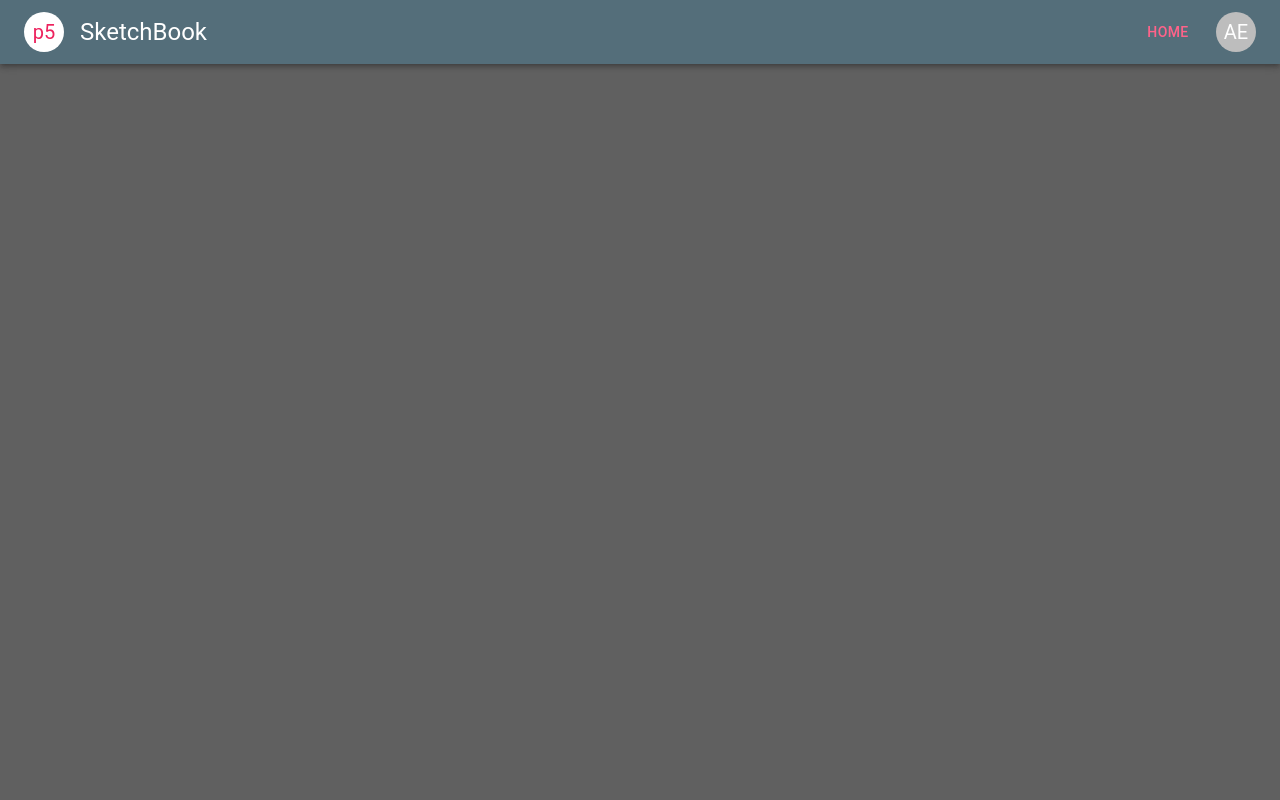
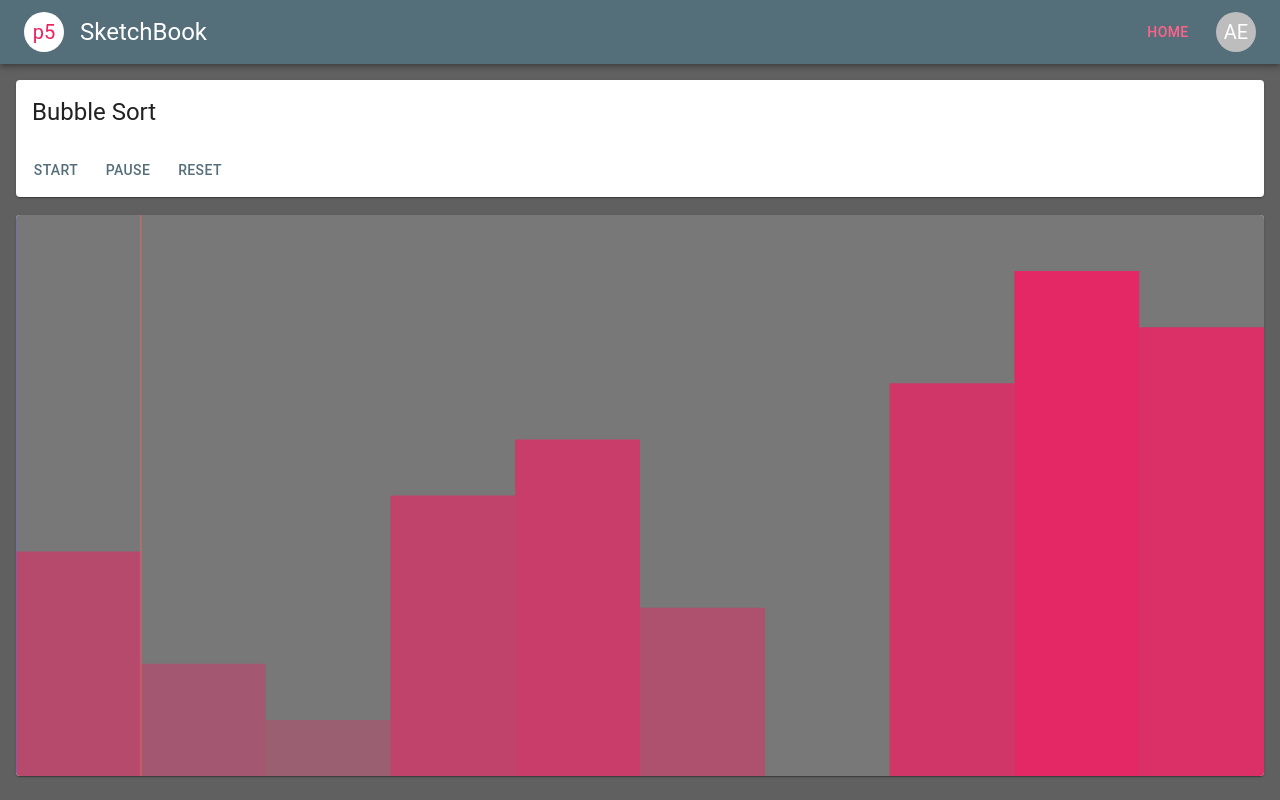
Before and after one commit to atpe/p5sketchbook, a React (Create React App) app: page /sorting-algorithms/bubble-sort in a window 1280 px wide. Built offline with nearby package versions, Linux system fonts and the light colour scheme.

Commit message:
Added bubble sort and reset button for all algorithms

```diff
--- a/src/App.js
+++ b/src/App.js
@@ -1,9 +1,8 @@
-import { createTheme } from '@mui/material/styles';
 // React imports
 import React, { useRef } from 'react'
 // React-Router-Dom imports
 import { Routes, Route } from 'react-router-dom'
-import { useTheme } from '@emotion/react';
+import { useTheme } from '@emotion/react'
 // Mui component imports
 import Box from '@mui/material/Box'
 // Local component imports
@@ -34,6 +33,7 @@ export default function App() {
             <Route path='sorting-algorithms'>
               <Route path='selection-sort' element={<Sketch sketch='selectionSort' />} />
               <Route path='insertion-sort' element={<Sketch sketch='insertionSort' />} />
+              <Route path='bubble-sort' element={<Sketch sketch='bubbleSort' />} />
             </Route>
           </Route>
         </Routes>
--- a/src/home/Home.js
+++ b/src/home/Home.js
@@ -10,9 +10,6 @@ import List from '@mui/material/List'
 import ListSubheader from '@mui/material/ListSubheader'
 import ListItemButton from '@mui/material/ListItemButton'
 import ListItemText from '@mui/material/ListItemText'
-import ListItemIcon from '@mui/material/ListItemIcon'
-// Mui icon imports
-import SortIcon from '@mui/icons-material/Sort'
 
 export default function Home() {
 
@@ -28,7 +25,7 @@ export default function Home() {
           <ListItemText primary='Insertion Sort' />
         </ListItemButton>
         <ListItemButton component={Link} to='/sorting-algorithms/bubble-sort'>
-          <ListItemText primary='Bubble Sort' secondary='beta' />
+          <ListItemText primary='Bubble Sort' />
         </ListItemButton>
       </CardContent >
     </Card>
--- a/src/sketches/Sketch.js
+++ b/src/sketches/Sketch.js
@@ -5,9 +5,10 @@ import p5 from 'p5'
 import Card from '@mui/material/Card'
 import CardHeader from '@mui/material/CardHeader'
 
-import { sortingSketch, sortingActions } from './sorting/main'
-import SelectionSort from './sorting/algorithms/selectionSort'
-import InsertionSort from './sorting/algorithms/insertionSort'
+import { sortingSketch, sortingActions } from './sortingAlgorithms/main'
+import SelectionSort from './sortingAlgorithms/algorithms/selectionSort'
+import InsertionSort from './sortingAlgorithms/algorithms/insertionSort'
+import BubbleSort from './sortingAlgorithms/algorithms/bubbleSort'
 
 
 /** Sketch component
@@ -28,6 +29,11 @@ export default function Sketch(props) {
       sketch: sketch => sortingSketch(sketch, new InsertionSort(sketchRef)),
       actions: sortingActions,
     },
+    bubbleSort: {
+      title: 'Bubble Sort',
+      sketch: sketch => sortingSketch(sketch, new BubbleSort(sketchRef)),
+      actions: sortingActions,
+    },
   }
 
   /** Instance of p5.js */
@@ -37,6 +43,7 @@ export default function Sketch(props) {
   const actions = {
     start: () => instance.loop(),
     pause: () => instance.noLoop(),
+    reset: () => instance.reset(),
   }
 
   /** Return sketch */
--- /dev/null
+++ b/src/sketches/sortingAlgorithms/algorithms/bubbleSort.js
@@ -0,0 +1,56 @@
+import List from '../list'
+
+// Does not assume unique and/or linear array
+export default class BubbleSort extends List {
+  constructor(sketchRef) {
+    const { clientWidth, clientHeight } = sketchRef.current
+    super(clientWidth, clientHeight)
+    this.i = 1
+    this.j = 0
+    this.isSorted = false
+  }
+
+  reset() {
+    this.i = 1
+    this.j = 0
+    this.isSorted = false
+    this.shuffle()
+  }
+
+  check() {
+    for (let i = 1; i < List.maxLines; i++) {
+      if (this.items[i] < this.items[i - 1]) return false
+    }
+    return true
+  }
+
+  sort() {
+    // Iterating over width
+    if (!this.isSorted && this.i < List.maxLines) {
+      // Check if current index is less than previous index
+      if (this.items[this.i] < this.items[this.j]) {
+        // Swap previous index with current index
+        [this.items[this.i], this.items[this.j]] = [this.items[this.j], this.items[this.i]]
+      }
+      this.i++
+      this.j++
+    } else {
+      this.isSorted = this.check()
+      this.i = 1
+      this.j = 0
+    }
+  }
+
+  highlight(sketch) {
+    if (this.isSorted) return
+    sketch.push()
+    sketch.strokeWeight(2)
+    // sketch.stroke([100, 255, 100, 100])
+    // sketch.line(this.iMax * this.spacing, 0, this.iMax * this.spacing, this.height)
+    sketch.stroke([255, 100, 100, 100])
+    sketch.line(this.i * this.spacing, 0, this.i * this.spacing, this.height)
+    sketch.stroke([100, 100, 255, 100])
+    sketch.line(this.j * this.spacing, 0, this.j * this.spacing, this.height)
+    sketch.pop()
+  }
+}
--- a/src/sketches/sorting/algorithms/insertionSort.js
+++ b/src/sketches/sortingAlgorithms/algorithms/insertionSort.js
@@ -5,38 +5,46 @@ export default class InsertionSort extends List {
   constructor(sketchRef) {
     const { clientWidth, clientHeight } = sketchRef.current
     super(clientWidth, clientHeight)
-    this.iMax = 1
-    this.i = this.iMax
-    this.j = this.iMax - 1
+    this.i = 1
+    this.j = 0
+    this._i = 1
+  }
+
+  reset() {
+    this.i = 1
+    this._i = this.i
+    this.j = this.i - 1
+    this.shuffle()
   }
 
   sort() {
     // Iterating over width
-    if (this.i < List.maxLines) {
+    if (this._i < List.maxLines) {
       // Check if current index is less than previous index
-      if (this.items[this.i] < this.items[this.j]) {
+      if (this.items[this._i] < this.items[this.j]) {
         // Swap previous index with current index
-        [this.items[this.i], this.items[this.j]] = [this.items[this.j], this.items[this.i]]
+        [this.items[this._i], this.items[this.j]] = [this.items[this.j], this.items[this._i]]
         // Decrease indices to check previous
-        this.i--
+        this._i--
         this.j--
         // Keep decreaaing until current is in correct position
         if (this.j >= 0) return
       }
       // Increase max index and reset other indices
-      this.iMax++
-      this.i = this.iMax
-      this.j = this.iMax - 1
+      this.i++
+      this._i = this.i
+      this.j = this.i - 1
     }
   }
 
   highlight(sketch) {
+    if (this._i === List.maxLines) return
     sketch.push()
     sketch.strokeWeight(2)
     sketch.stroke([100, 255, 100, 100])
-    sketch.line(this.iMax * this.spacing, 0, this.iMax * this.spacing, this.height)
+    sketch.line(this.i * this.spacing, 0, this.i * this.spacing, this.height)
     sketch.stroke([255, 100, 100, 100])
-    sketch.line(this.i * this.spacing, 0, this.i * this.spacing, this.height)
+    sketch.line(this._i * this.spacing, 0, this._i * this.spacing, this.height)
     sketch.stroke([100, 100, 255, 100])
     sketch.line(this.j * this.spacing, 0, this.j * this.spacing, this.height)
     sketch.pop()
--- a/src/sketches/sorting/algorithms/selectionSort.js
+++ b/src/sketches/sortingAlgorithms/algorithms/selectionSort.js
@@ -6,38 +6,47 @@ export default class SelectionSort extends List {
     const { clientWidth, clientHeight } = sketchRef.current
     super(clientWidth, clientHeight)
     this.i = 0
+    this.j = 0
+    this._i = 0
+  }
+
+  reset() {
+    this.i = 0
+    this.j = 0
+    this.shuffle()
   }
 
   sort() {
     // Iterating over width
     if (this.i < List.maxLines) {
       // Keeping or setting the minimum index
-      this.iMin = this.iMin || this.i
+      this._i = this._i || this.i
       // Keeping or setting the comparison index
       this.j = this.j || this.i + 1
       // Iterating over width
       if (this.j < List.maxLines) {
         // Setting minimum to lower value if found
-        if (this.items[this.j] < this.items[this.iMin]) {
-          this.iMin = this.j
+        if (this.items[this.j] < this.items[this._i]) {
+          this._i = this.j
         }
         // Increment comparison index
         this.j++
       } else {
         // Swap current index with minimum index
-        if (this.iMin != this.i) {
-          [this.items[this.i], this.items[this.iMin]] = [this.items[this.iMin], this.items[this.i]]
+        if (this._i != this.i) {
+          [this.items[this.i], this.items[this._i]] = [this.items[this._i], this.items[this.i]]
         }
         // Increment current index
         this.i++
         // Reset other variables
         this.j = undefined
-        this.iMin = undefined
+        this._i = undefined
       }
     }
   }
 
   highlight(sketch) {
+    if (this.i === List.maxLines) return
     sketch.push()
     sketch.strokeWeight(2)
     sketch.stroke([100, 255, 100, 100])
@@ -45,7 +54,7 @@ export default class SelectionSort extends List {
     sketch.stroke([255, 100, 100, 100])
     sketch.line(this.j * this.spacing, 0, this.j * this.spacing, this.height)
     sketch.stroke([100, 100, 255, 100])
-    sketch.line(this.iMin * this.spacing, 0, this.iMin * this.spacing, this.height)
+    sketch.line(this._i * this.spacing, 0, this._i * this.spacing, this.height)
     sketch.pop()
   }
 }
--- a/src/sketches/sorting/list.js
+++ b/src/sketches/sortingAlgorithms/list.js
@@ -1,5 +1,5 @@
 export default class List {
-  static maxLines = 50
+  static maxLines = 10
 
   constructor(width, height) {
     this.width = width
--- a/src/sketches/sorting/main.js
+++ b/src/sketches/sortingAlgorithms/main.js
@@ -6,6 +6,7 @@ export function sortingActions(actions) {
     <CardActions>
       <Button onClick={actions.start}>Start</Button>
       <Button onClick={actions.pause}>Pause</Button>
+      <Button onClick={actions.reset}>Reset</Button>
     </CardActions >
   )
 }
@@ -14,6 +15,11 @@ export function sortingActions(actions) {
  *  @param {Object} sketch The p5.js sketch function
  */
 export function sortingSketch(sketch, list) {
+  sketch.reset = () => {
+    list.reset()
+    sketch.redraw()
+  }
+
   /** Setup function invoked by p5 */
   sketch.setup = () => {
     sketch.createCanvas(list.width, list.height)
```
Also changed, not shown: src/sketches/sorting/router.js (added, +14 -0 lines).
